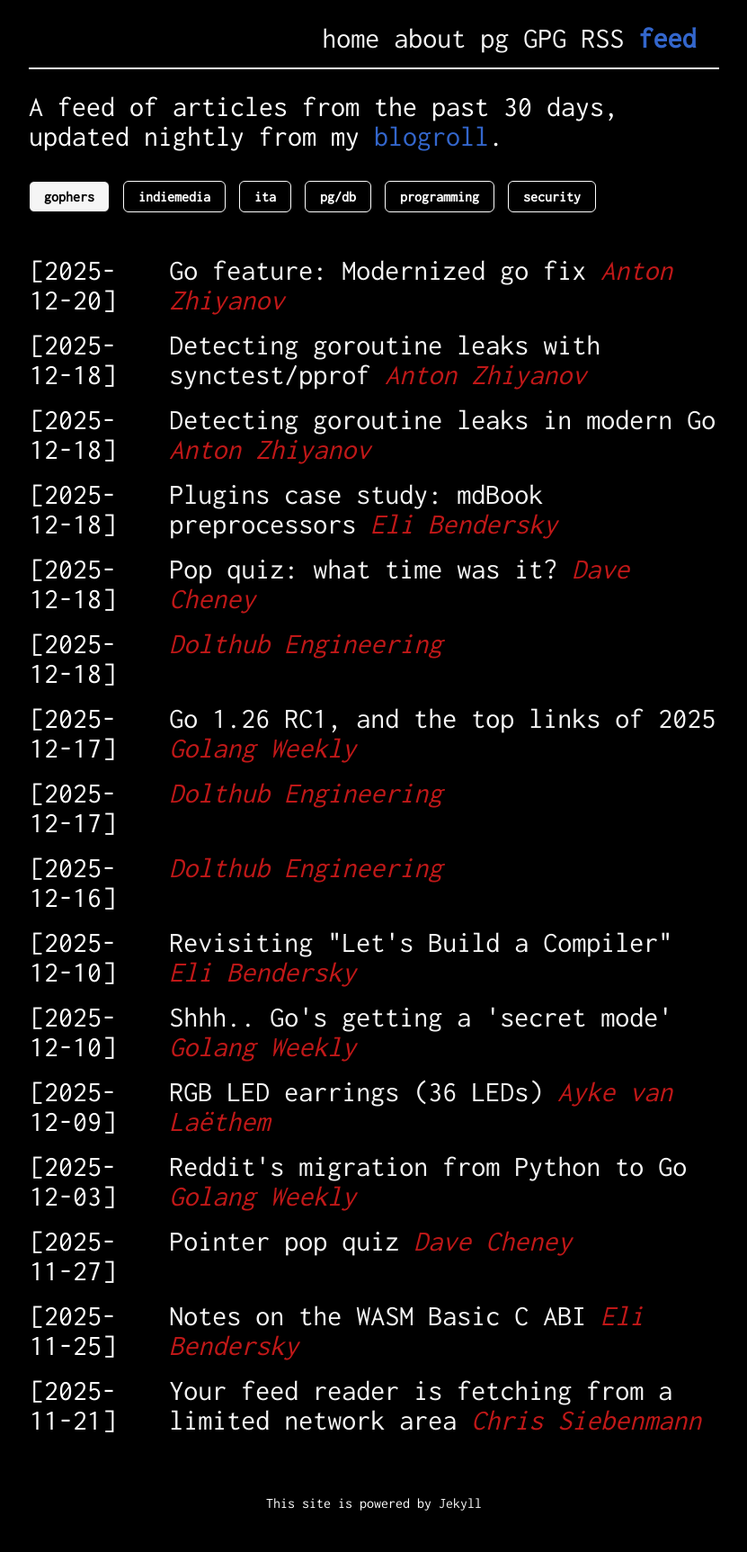
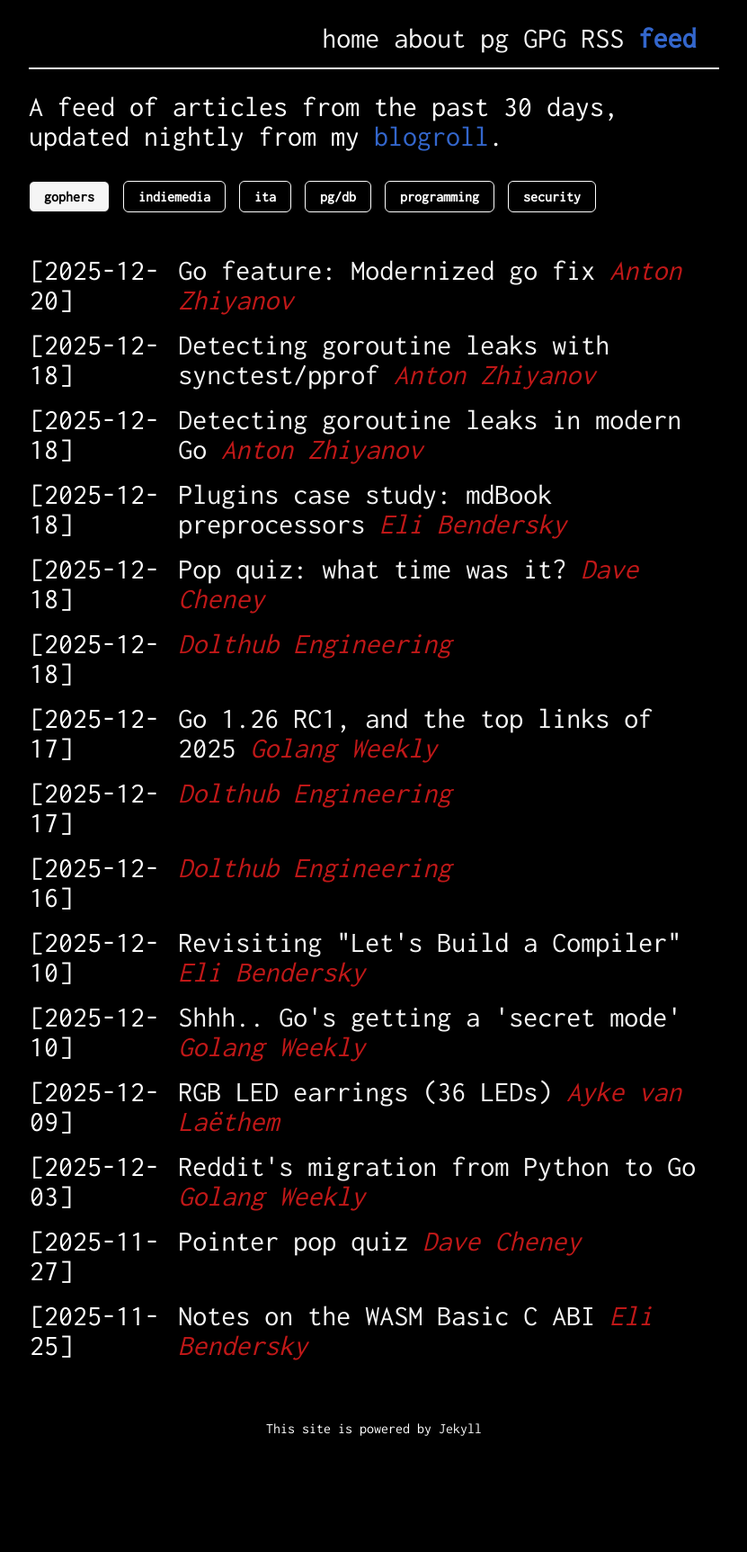
Before and after one commit to giulianopz/giulianopz.github.io, a Jekyll site: the page built from feed.html, in a window 1280 px wide. Shown: the whole page at 90% size, without its empty margins (224-1055 px from the left). Built offline with Jekyll 4.4.1, drawn with Linux system fonts in a browser that asks for light colours; nearby versions of some CDN libraries; after the commit the page ends 1642 px from its top, so only the background shows below that; some of the changed lines change nothing that is shown.

Commit message:
chore: update feed.yaml

```diff
--- a/_data/feed.yaml
+++ b/_data/feed.yaml
@@ -59,39 +59,35 @@
       title: Notes on the WASM Basic C ABI
       url: https://eli.thegreenplace.net/2025/notes-on-the-wasm-basic-c-abi/
       published: 2025-11-25T03:47:00Z
-    - blogName: Chris Siebenmann
-      title: Your feed reader is fetching from a limited network area
-      url: https://utcc.utoronto.ca/~cks/cspace-gen-http429.html
-      published: 2025-11-21T03:54:10Z
 indiemedia:
     - blogName: Osservatorio Repressione
-      title: '21 dicembre 1975: Rapimento dei delegati dell’OPEC'
-      url: https://www.osservatoriorepressione.info/21-dicembre-1975-rapimento-dei-delegati-dellopec/
-      published: 2025-12-20T23:01:28Z
+      title: '22 dicembre 1988: L’assassinio di Chico Mendes'
+      url: https://www.osservatoriorepressione.info/22-dicembre-1988-lassassinio-chico-mendes/
+      published: 2025-12-21T23:01:04Z
     - blogName: Il Post
-      title: Lo stato dovrà pagare un miliardo di euro a TIM, per una vicenda iniziata nel 1998
-      url: https://www.ilpost.it/2025/12/20/cassazione-miliardo-tim/
-      published: 2025-12-20T21:18:32Z
+      title: In Spagna il partito Socialista del primo ministro Pedro Sánchez ha perso largamente le elezioni in Extremadura
+      url: https://www.ilpost.it/2025/12/21/elezioni-extremadura-sanchez/
+      published: 2025-12-21T22:24:04Z
     - blogName: Il Post
-      title: Gli Stati Uniti hanno sequestrato una seconda petroliera al largo del Venezuela
-      url: https://www.ilpost.it/2025/12/20/stati-uniti-seconda-petroliera-venezuela/
-      published: 2025-12-20T20:02:09Z
+      title: Una donna italiana è morta nello scontro fra due navi da crociera sul Nilo, in Egitto
+      url: https://www.ilpost.it/2025/12/21/donna-italiana-morta-nilo/
+      published: 2025-12-21T21:38:16Z
+    - blogName: Il Post
+      title: Gli Stati Uniti stanno inseguendo una terza petroliera al largo del Venezuela
+      url: https://www.ilpost.it/2025/12/21/terza-petroliera-venezuela/
+      published: 2025-12-21T21:01:45Z
     - blogName: Osservatorio Repressione
-      title: Torino blindata, la città resiste
-      url: https://www.osservatoriorepressione.info/torino-blindata-la-citta-resiste/
-      published: 2025-12-20T19:34:01Z
-    - blogName: Il Post
-      title: A Torino ci sono stati scontri tra la polizia e alcuni manifestanti del corteo per il centro sociale Askatasuna
-      url: https://www.ilpost.it/2025/12/20/torino-manifestazione-contro-sgombero-askatasuna/
-      published: 2025-12-20T16:17:38Z
+      title: La violenza che non fa notizia
+      url: https://www.osservatoriorepressione.info/la-violenza-che-non-fa-notizia/
+      published: 2025-12-21T12:49:44Z
+    - blogName: Osservatorio Repressione
+      title: 'Perde un occhio per un lacrimogeno sparato ad altezza persona: la battaglia di “Lince”'
+      url: https://www.osservatoriorepressione.info/perde-un-occhio-per-un-lacrimogeno-sparato-ad-altezza-persona-la-battaglia-di-lince/
+      published: 2025-12-21T11:32:20Z
     - blogName: DINAMOpress
       title: Lo sgombero di Askatasuna è un attacco a tutti i centri sociali
       url: https://www.dinamopress.it/news/lo-sgombero-di-askatasuna-e-un-attacco-a-tutti-i-centri-sociali/?utm_source=rss&utm_medium=rss&utm_campaign=lo-sgombero-di-askatasuna-e-un-attacco-a-tutti-i-centri-sociali
       published: 2025-12-20T14:38:42Z
-    - blogName: Osservatorio Repressione
-      title: 'Askatasuna: uno sgombero contro la città'
-      url: https://www.osservatoriorepressione.info/askatasuna-uno-sgombero-contro-la-citta/
-      published: 2025-12-20T13:38:13Z
     - blogName: Jacobin Italia
       title: Prima di diventare una panchina rossa
       url: https://jacobinitalia.it/prima-di-diventare-una-panchina-rossa/
@@ -201,6 +197,54 @@
       url: https://sedestra.substack.com/p/bruxelles-e-un-laboratorio-di-governo
       published: 2025-11-23T12:04:50Z
 ita:
+    - blogName: Snaporaz
+      title: Storie di manoscritti perduti o trovati. Conversazione con Tommaso Braccini
+      url: https://www.snaporaz.online/storia-di-manoscritti-perduti-o-trovati-conversazione-con-tommaso-braccini/
+      published: 2025-12-21T23:10:46Z
+    - blogName: Giap
+      title: Oltre il brand reazionario della «Torino magica». Ripensare il mistero, reinventare la città (1 di 2)
+      url: https://www.wumingfoundation.com/giap/2025/12/torino-magica/
+      published: 2025-12-21T23:00:33Z
+    - blogName: Carmilla Online
+      title: Realizzare i sogni dell’infanzia è possibile
+      url: https://www.carmillaonline.com/2025/12/21/unaltra-infanzia-e-possibile/
+      published: 2025-12-21T21:00:44Z
+    - blogName: Francesco Sylos Labini
+      title: The War in Kyiv Marks a Crisis for the EU, Not for Russia”
+      url: https://francescosyloslabini.info/2025/12/21/the-war-in-kyiv-marks-a-crisis-for-the-eu-not-for-russia/
+      published: 2025-12-21T14:38:13Z
+    - blogName: Francesco Sylos Labini
+      title: La guerra a Kiev è la crisi dell’Ue, non della Russia
+      url: https://francescosyloslabini.info/2025/12/21/la-guerra-a-kiev-e-la-crisi-dellue-non-della-russia/
+      published: 2025-12-21T14:37:15Z
+    - blogName: L'Indiscreto
+      title: Suicidio, Édouard Levé
+      url: https://www.indiscreto.org/suicidio-edouard-leve/
+      published: 2025-12-21T13:11:54Z
+    - blogName: Tintoria
+      title: 'SCROCCARE IN EXECUTIVE ft. Carmine Del Grosso #tintoria #comedy #tintoriapodcast'
+      url: https://www.youtube.com/shorts/euzIK6GM1To
+      published: 2025-12-21T11:30:41Z
+    - blogName: Paolo Nori
+      title: Vedi
+      url: https://www.paolonori.it/vedi-3/
+      published: 2025-12-21T11:10:58Z
+    - blogName: The Submarine
+      title: Israele prepara l’occupazione permanente della Striscia di Gaza
+      url: https://www.thesubmarine.it/2025/12/21/israele-prepara-loccupazione-permanente-della-striscia-di-gaza/
+      published: 2025-12-21T09:33:46Z
+    - blogName: Effimera
+      title: Askatasuna e il controllo violento della “violenza” – di Michele Lancione
+      url: https://effimera.org/askatasuna-e-il-controllo-violento-della-violenza-di-michele-lancione/
+      published: 2025-12-21T08:37:05Z
+    - blogName: Le parole e le cose
+      title: di notte splendono le navi
+      url: https://www.leparoleelecose.it/di-notte-splendono-le-navi/
+      published: 2025-12-21T08:23:16Z
+    - blogName: Nazione Indiana
+      title: La Chatte di Colette, o della ricerca della gatta interiore
+      url: https://www.nazioneindiana.com/2025/12/21/la-chatte-di-colette-o-della-ricerca-della-gatta-interiore/
+      published: 2025-12-21T06:00:12Z
     - blogName: Carmilla Online
       title: Lo sguardo obliquo del cinema per rappresentare l’irrappresentabile
       url: https://www.carmillaonline.com/2025/12/20/lo-sguardo-obliquo-del-cinema-per-rappresentare-lirrappresentabile/
@@ -309,10 +353,6 @@
       title: 'Delitti in libreria: i gialli letterari'
       url: https://minimaetmoralia.it/libri/delitti-in-libreria-i-gialli-letterari/
       published: 2025-12-19T07:26:32Z
-    - blogName: Nazione Indiana
-      title: 'LEGGI, SCRIVI, CREPA: 3 articoli sulla crisi editoriale'
-      url: https://www.nazioneindiana.com/2025/12/19/leggi-scrivi-crepa-3-articoli-sulla-crisi-editoriale/
-      published: 2025-12-19T07:08:41Z
     - blogName: Le parole e le cose
       title: L’atto. Tra psicoanalisi e filosofia
       url: https://www.leparoleelecose.it/latto-tra-psicoanalisi-e-filosofia/
@@ -325,10 +365,6 @@
       title: 'Anna and Friends: “La gioia di ieri” di Elena Stancanelli'
       url: https://www.snaporaz.online/anna-and-friends-la-gioia-di-ieri-di-elena-stancanelli/
       published: 2025-12-18T23:59:28Z
-    - blogName: Carmilla Online
-      title: Quaranta segni di pioggia
-      url: https://www.carmillaonline.com/2025/12/18/quaranta-segni-di-pioggia/
-      published: 2025-12-18T21:04:14Z
     - blogName: Paolo Nori
       title: 18 dicembre – Ferrara
       url: https://www.paolonori.it/18-dicembre-ferrara/
@@ -341,14 +377,6 @@
       title: Poesia &#38; filosofia
       url: https://www.machina-deriveapprodi.com/post/poesia-filosofia
       published: 2025-12-18T13:25:29Z
-    - blogName: Francesco Sylos Labini
-      title: Il ruolo nascosto delle anisotropie nel plasmare la formazione delle strutture nelle simulazioni cosmologiche N-body
-      url: https://francescosyloslabini.info/2025/12/18/il-ruolo-nascosto-delle-anisotropie-nel-plasmare-la-formazione-delle-strutture-nelle-simulazioni-cosmologiche-n-body/
-      published: 2025-12-18T11:52:32Z
-    - blogName: Francesco Sylos Labini
-      title: The Hidden Role of Anisotropies in Shaping Structure Formation in Cosmological N-Body Simulations
-      url: https://francescosyloslabini.info/2025/12/18/the-hidden-role-of-anisotropies-in-shaping-structure-formation-in-cosmological-n-body-simulations-2/
-      published: 2025-12-18T11:50:32Z
     - blogName: OperaViva Magazine
       title: Potenza del perturbante
       url: https://operavivamagazine.org/potenza-del-perturbante/
@@ -361,10 +389,6 @@
       title: Da Platone al Vangelo
       url: https://www.iltascabile.com/letterature/platone-vangelo/
       published: 2025-12-18T09:20:55Z
-    - blogName: The Submarine
-      title: Non sei abbastanza americano
-      url: https://www.thesubmarine.it/2025/12/18/non-sei-abbastanza-americano/
-      published: 2025-12-18T09:15:42Z
     - blogName: Lipperatura
       title: 'IL COMMERCIALE, I GATTI E I PERCORSI NON OBBLIGATI: ANCORA SULL’EDITORIA'
       url: https://www.lipperatura.it/il-commerciale-i-gatti-e-i-percorsi-non-obbligati-ancora-sulleditoria/
@@ -377,22 +401,10 @@
       title: La migrazione sanitaria in Italia, spiegata bene
       url: https://www.scienzainrete.it/articolo/migrazione-sanitaria-italia-spiegata-bene/claudio-maffei/2025-12-18
       published: 2025-12-18T06:53:00Z
-    - blogName: Le parole e le cose
-      title: La forma sbandata. Su “Di spalle a questo mondo” di Wanda Marasco
-      url: https://www.leparoleelecose.it/la-forma-sbandata-su-di-spalle-a-questo-mondo-di-wanda-marasco/
-      published: 2025-12-18T06:26:42Z
-    - blogName: Paolo Nori
-      title: Autoritratto
-      url: https://www.paolonori.it/autoritratto-2/
-      published: 2025-12-18T06:23:01Z
     - blogName: La Letteratura e Noi
       title: La zeppa delle elezioni regionali
       url: https://laletteraturaenoi.it/2025/12/18/la-zeppa-delle-elezioni-regionali/
       published: 2025-12-18T06:00:00Z
-    - blogName: Snaporaz
-      title: Il vampiro. “Scene – Memoir” di Abel Ferrara
-      url: https://www.snaporaz.online/il-vampiro-scene-memoir-di-abel-ferrara/
-      published: 2025-12-18T00:30:36Z
     - blogName: Kabul Magazine
       title: Waacktopia/Punktopia
       url: https://www.kabulmagazine.com/waacktopia-punktopia/
@@ -445,10 +457,6 @@
       title: Sei poesie da “Materiali per un respiro” di Giuseppe Semeraro
       url: https://www.ilprimoamore.com/sei-poesie-da-materiali-per-un-respiro-di-giuseppe-semeraro/
       published: 2025-12-16T15:34:39Z
-    - blogName: Tintoria
-      title: 'Tintoria #283 Carmine Del Grosso'
-      url: https://www.youtube.com/watch?v=8Xkrw-blcXY
-      published: 2025-12-16T11:30:11Z
     - blogName: OperaViva Magazine
       title: Estasi e scrittura
       url: https://operavivamagazine.org/estasi-e-scrittura/
@@ -473,10 +481,6 @@
       title: 'Crescita economica e movimenti pro-Pal: che c’azzecca?  – di Riccardo Leoncini'
       url: https://effimera.org/crescita-economica-e-movimenti-pro-pal-che-cazzecca-di-riccardo-leoncini/
       published: 2025-12-15T08:43:13Z
-    - blogName: L'Indiscreto
-      title: Il paradosso del Fasmide. Visioni dell’invisibile da Warburg alla bioarte.
-      url: https://www.indiscreto.org/il-paradosso-del-fasmide-visioni-dellinvisibile-da-warburg-alla-bioarte/
-      published: 2025-12-15T06:00:18Z
     - blogName: Franco Berardi Bifo
       title: E' antisemita dire che Netanyahu è colpevole di genocidio?
       url: https://francoberardi.substack.com/p/e-antisemita-dire-che-netanyahu-e
@@ -505,10 +509,6 @@
       title: 'Lucha y Siesta, Chayn e Ippolita: al via il progetto AADA'
       url: https://www.ippolita.net/aada-e-un-progetto-di-lucha-y-siesta-chayn-e-ippolita/
       published: 2025-12-11T21:55:57Z
-    - blogName: Effimera
-      title: Acciaio, guerra e menzogne – di Franco Oriolo
-      url: https://effimera.org/acciaio-guerra-e-menzogne-di-franco-oriolo/
-      published: 2025-12-11T16:49:23Z
     - blogName: NOT | Nero
       title: Immagini che fanno ammalare
       url: https://not.neroeditions.com/immagini-che-fanno-ammalare/
@@ -846,15 +846,39 @@
       title: Cleanup Time
       url: https://momjian.us/main/blogs/pgblog/2025.html#November_22_2025
       published: 2025-11-22T17:00:00Z
-    - blogName: Inside Thoughts
-      title: 'Rewriting SQLite: Adding a new join algorithm'
-      url: https://pthorpe92.dev/hash-joins/
-      published: 2025-11-22T00:00:00Z
-    - blogName: Andrew Dunstan
-      title: New Buildfarm Summary Page
-      url: https://enterprisedb.com/blog/new-buildfarm-summary-page
-      published: 2025-11-21T13:57:40Z
 programming:
+    - blogName: jwz
+      title: Four way stop versus $100 billion valuation.
+      url: https://www.jwz.org/blog/2025/12/four-way-stop-versus-100-billion-valuation/
+      published: 2025-12-21T23:40:42Z
+    - blogName: LWN.net
+      title: Results from the 2025 TAB election
+      url: https://lwn.net/Articles/1051459/
+      published: 2025-12-21T15:31:26Z
+    - blogName: antirez
+      title: Recensioni di prodotti hardware? Che ne pensate?
+      url: https://www.youtube.com/shorts/LGGJyde-i9w
+      published: 2025-12-21T12:10:34Z
+    - blogName: Matt Godbolt's blog
+      title: 'When SIMD Fails: Floating Point Associativity'
+      url: http://xania.org/202512/21-vectorising-floats?utm_source=feed&utm_medium=rss
+      published: 2025-12-21T12:00:00Z
+    - blogName: Register Spill
+      title: 'Joy & Curiosity #67'
+      url: https://registerspill.thorstenball.com/p/joy-and-curiosity-67
+      published: 2025-12-21T07:01:07Z
+    - blogName: antirez
+      title: Non li accetterei mai, ma... perché questo canale allontana gli sponsor?
+      url: https://www.youtube.com/watch?v=eRH8k0QRvIU
+      published: 2025-12-21T06:00:29Z
+    - blogName: Steve Klabnik
+      title: Thirteen years of Rust and the birth of Rue
+      url: https://steveklabnik.com/writing/thirteen-years-of-rust-and-the-birth-of-rue/
+      published: 2025-12-21T00:00:00Z
+    - blogName: Fernando Borretti
+      title: Coarse is Better
+      url: https://borretti.me/article/coarse-is-better
+      published: 2025-12-21T00:00:00Z
     - blogName: Matt Godbolt's blog
       title: 'SIMD City: Auto-vectorisation'
       url: http://xania.org/202512/20-simd-city?utm_source=feed&utm_medium=rss
@@ -883,10 +907,6 @@
       title: '[$] A visualizer for BPF program state'
       url: https://lwn.net/Articles/1050585/
       published: 2025-12-19T15:08:50Z
-    - blogName: LWN.net
-      title: Security updates for Friday
-      url: https://lwn.net/Articles/1051384/
-      published: 2025-12-19T14:16:56Z
     - blogName: Matt Godbolt's blog
       title: Chasing your tail
       url: http://xania.org/202512/19-tail-call-optimisation?utm_source=feed&utm_medium=rss
@@ -895,10 +915,6 @@
       title: Nationaal Agentschap Baanbrekende Innovatie, in EU of niet?
       url: https://berthub.eu/articles/posts/nadi-nabi-in-europa-of-niet/
       published: 2025-12-19T10:00:00Z
-    - blogName: antirez
-      title: LLM come surroganti del ragionamento
-      url: https://www.youtube.com/watch?v=WDlQOnj8G_U
-      published: 2025-12-19T08:40:50Z
     - blogName: jwz
       title: The "Donut Shop Ends Police Discount" guy is no longer Deputy Director of the FBI.
       url: https://www.jwz.org/blog/2025/12/the-donut-shop-ends-police-discount-guy-is-no-longer-deputy-director-of-the-fbi/
@@ -907,22 +923,10 @@
       title: Humanist Plumbing
       url: https://www.tbray.org/ongoing/When/202x/2025/12/18/Humanist-Plumbing
       published: 2025-12-18T20:00:00Z
-    - blogName: Matt Godbolt's blog
-      title: Partial inlining
-      url: http://xania.org/202512/18-partial-inlining?utm_source=feed&utm_medium=rss
-      published: 2025-12-18T12:00:00Z
     - blogName: Matthew Garrett
       title: How did IRC ping timeouts end up in a lawsuit?
       url: https://mjg59.dreamwidth.org/73777.html
       published: 2025-12-17T13:17:23Z
-    - blogName: antirez
-      title: Perché credo che le VPN siano per lo più inutili, a volte anche dannose
-      url: https://www.youtube.com/watch?v=ftgOQmn58a4
-      published: 2025-12-17T08:14:47Z
-    - blogName: jwz
-      title: The original Mozilla "Dinosaur" logo artwork
-      url: https://www.jwz.org/blog/2025/12/the-original-mozilla-dinosaur-logo-artwork/
-      published: 2025-12-17T00:01:26Z
     - blogName: Armin Ronacher's Thoughts and Writings
       title: What Actually Is Claude Code’s Plan Mode?
       url: https://lucumr.pocoo.org/2025/12/17/what-is-plan-mode/
@@ -1107,10 +1111,6 @@
       title: 'New AI slop signal: code blocks with weird indentation'
       url: https://xeiaso.net/notes/2025/slop-signal-indentation/
       published: 2025-12-01T00:00:00Z
-    - blogName: Register Spill
-      title: 'Joy & Curiosity #64'
-      url: https://registerspill.thorstenball.com/p/joy-and-curiosity-64
-      published: 2025-11-30T07:56:54Z
     - blogName: bunnie
       title: Name that Ware, November 2025
       url: https://www.bunniestudios.com/blog/2025/name-that-ware-november-2025/
@@ -1155,18 +1155,6 @@
       title: Unusual circuits in the Intel 386's standard cell logic
       url: http://www.righto.com/2025/11/unusual-386-standard-cell-circuits.html
       published: 2025-11-22T16:15:00Z
-    - blogName: Brendan Gregg
-      title: Intel is listening, don't waste your shot
-      url: http://www.brendangregg.com/blog//2025-11-22/intel-is-listening.html
-      published: 2025-11-21T13:00:00Z
-    - blogName: Philippe Gaultier
-      title: A million ways to die from a data race in Go
-      url: https://gaultier.github.io/blog/a_million_ways_to_data_race_in_go.html
-      published: 2025-11-21T12:38:45Z
-    - blogName: lcamtuf's thing
-      title: It's hard to build an oscillator
-      url: https://lcamtuf.substack.com/p/its-hard-to-build-an-oscillator
-      published: 2025-11-21T01:21:27Z
 'security ':
     - blogName: Schneier on Security
       title: 'Friday Squid Blogging: Petting a Squid'
```
